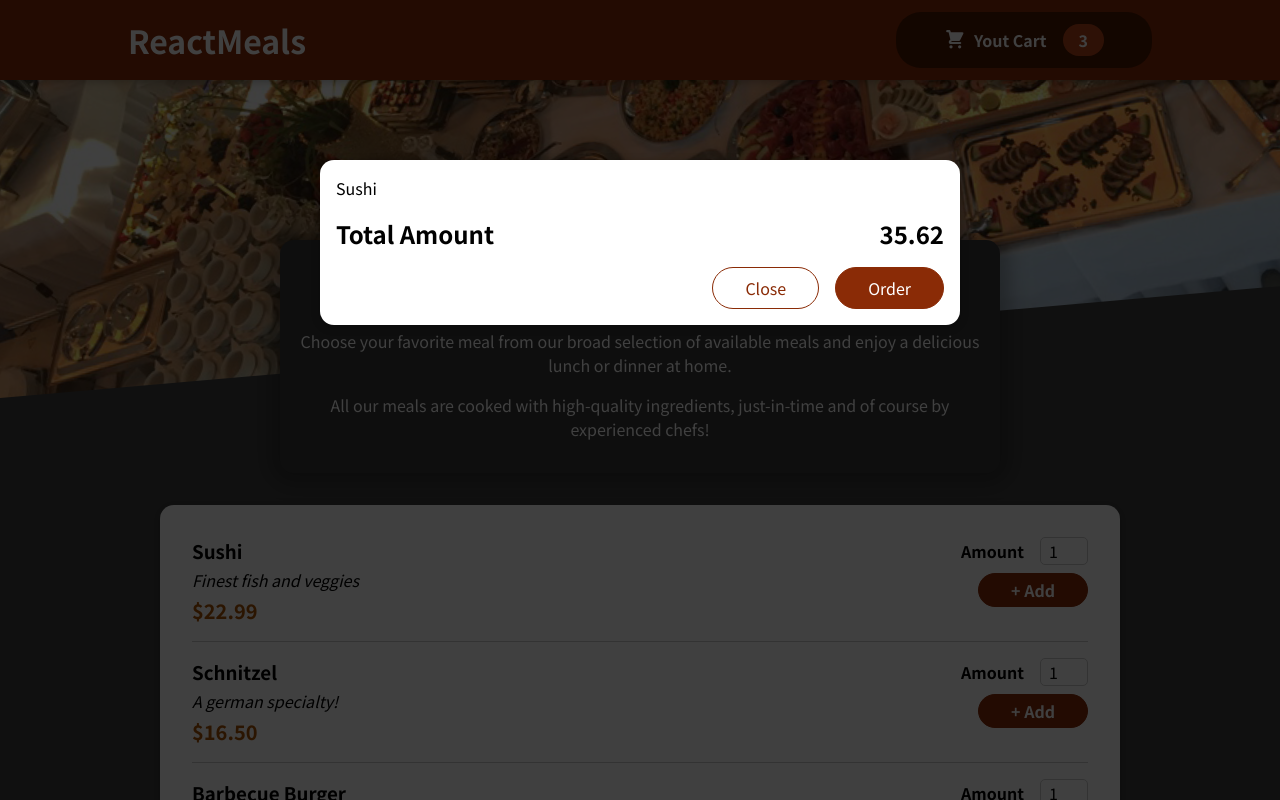
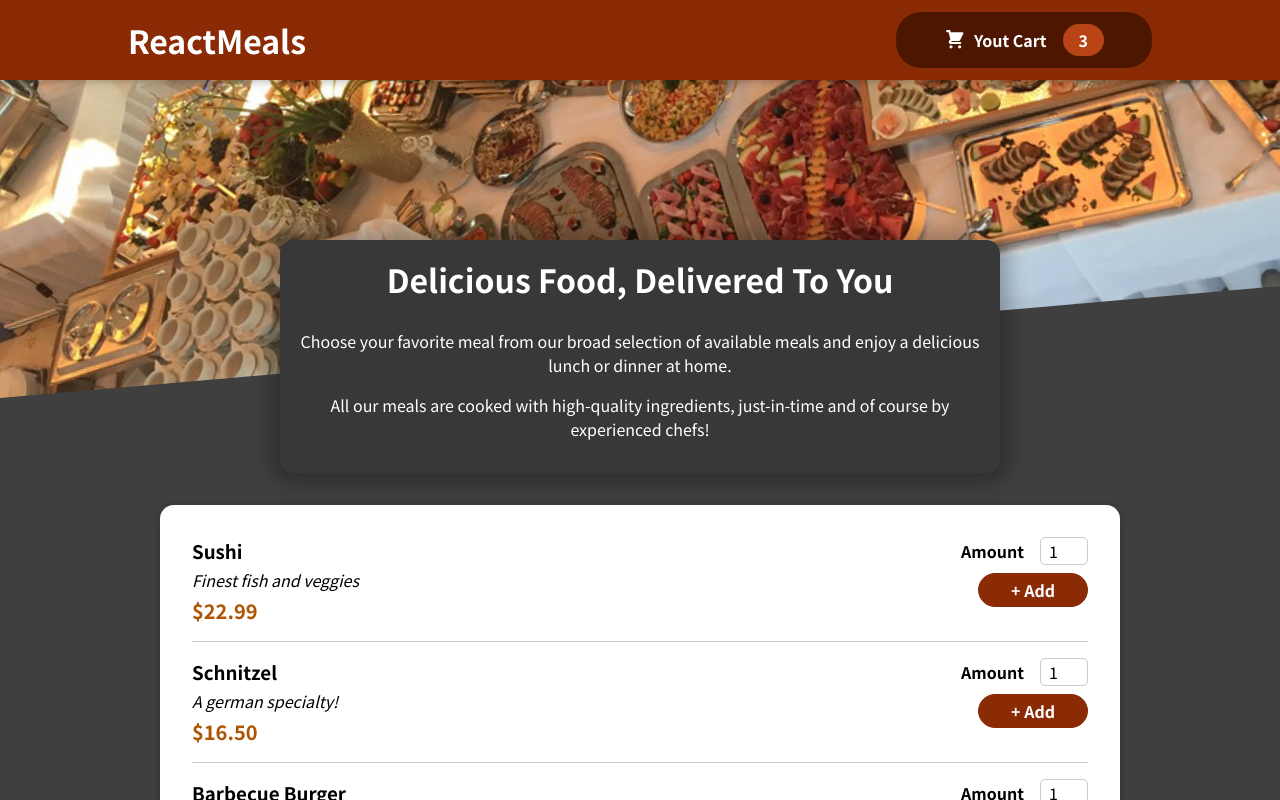
Before and after one commit to marcoguidara/udemy-react-the-complete-guide-incl-hooks-react-router-redux, a React (Create React App) app in the folder 006-starting-project-modlue-11/: page / in a window 1280 px wide. Shown: the top 800 px of the page. Built offline with nearby package versions, Linux system fonts and the light colour scheme.

Commit message:
Lesson 140

```diff
--- a/006-starting-project-modlue-11/src/App.js
+++ b/006-starting-project-modlue-11/src/App.js
@@ -1,13 +1,23 @@
-import { Fragment } from "react";
+import { Fragment, useState } from "react";
 import Cart from "./components/Cart/Cart";
 import Header from "./components/Layout/Header";
 import Meals from "./components/Meals/Meals";
 
 function App() {
+  const [cartIsShown, setCartIsShown] = useState(false);
+
+  const showCartHandler = () => {
+    setCartIsShown(true);
+  };
+
+  const hideCartHandler = () => {
+    setCartIsShown(false);
+  };
+
   return (
     <Fragment>
-      <Cart />
-      <Header />
+      {cartIsShown && <Cart onClose={hideCartHandler} />}
+      <Header onShowCart={showCartHandler} />
       <main>
         <Meals />
       </main>
--- a/006-starting-project-modlue-11/src/components/Cart/Cart.js
+++ b/006-starting-project-modlue-11/src/components/Cart/Cart.js
@@ -11,14 +11,14 @@ const Cart = (props) => {
   );
 
   return (
-    <Modal>
+    <Modal onClose={props.onClose}>
       {cartItems}
       <div className={classes.total}>
         <span>Total Amount</span>
         <span>35.62</span>
       </div>
       <div className={classes.actions}>
-        <button className={classes["button--alt"]}>Close</button>
+        <button className={classes["button--alt"]} onClick={props.onClose}>Close</button>
         <button className={classes.button}>Order</button>
       </div>
     </Modal>
--- a/006-starting-project-modlue-11/src/components/Layout/Header.js
+++ b/006-starting-project-modlue-11/src/components/Layout/Header.js
@@ -9,7 +9,7 @@ const Header = (props) => {
     <Fragment>
       <header className={classes.header}>
         <h1>ReactMeals</h1>
-        <HeaderCartButton />
+        <HeaderCartButton onClick={props.onShowCart} />
       </header>
       <div className={classes["main-image"]}>
         <img src={mealsImage} alt="A table full of delicious food!" />
--- a/006-starting-project-modlue-11/src/components/Layout/HeaderCartButton.js
+++ b/006-starting-project-modlue-11/src/components/Layout/HeaderCartButton.js
@@ -3,7 +3,7 @@ import classes from "./HeaderCartButton.module.css";
 import CartIcon from "../Cart/CartIcon";
 
 const HeaderCartButton = (props) => {
-  return <button className={classes.button}>
+  return <button className={classes.button} onClick={props.onClick}>
     <span className={classes.icon}>
       <CartIcon />
     </span>
--- a/006-starting-project-modlue-11/src/components/UI/Modal.js
+++ b/006-starting-project-modlue-11/src/components/UI/Modal.js
@@ -4,7 +4,7 @@ import ReactDOM from "react-dom";
 import classes from "./Modal.module.css";
 
 const Backdrop = (props) => {
-  return <div className={classes.backdrop}></div>;
+  return <div className={classes.backdrop} onClick={props.onClose}></div>;
 };
 
 const ModalOverlay = (props) => {
@@ -20,7 +20,7 @@ const portalElement = document.getElementById('overlays');
 const Modal = (props) => {
   return (
     <Fragment>
-      {ReactDOM.createPortal(<Backdrop />, portalElement)}
+      {ReactDOM.createPortal(<Backdrop onClose={props.onClose} />, portalElement)}
       {ReactDOM.createPortal(<ModalOverlay>{props.children}</ModalOverlay>, portalElement)}
     </Fragment>
   );
```
